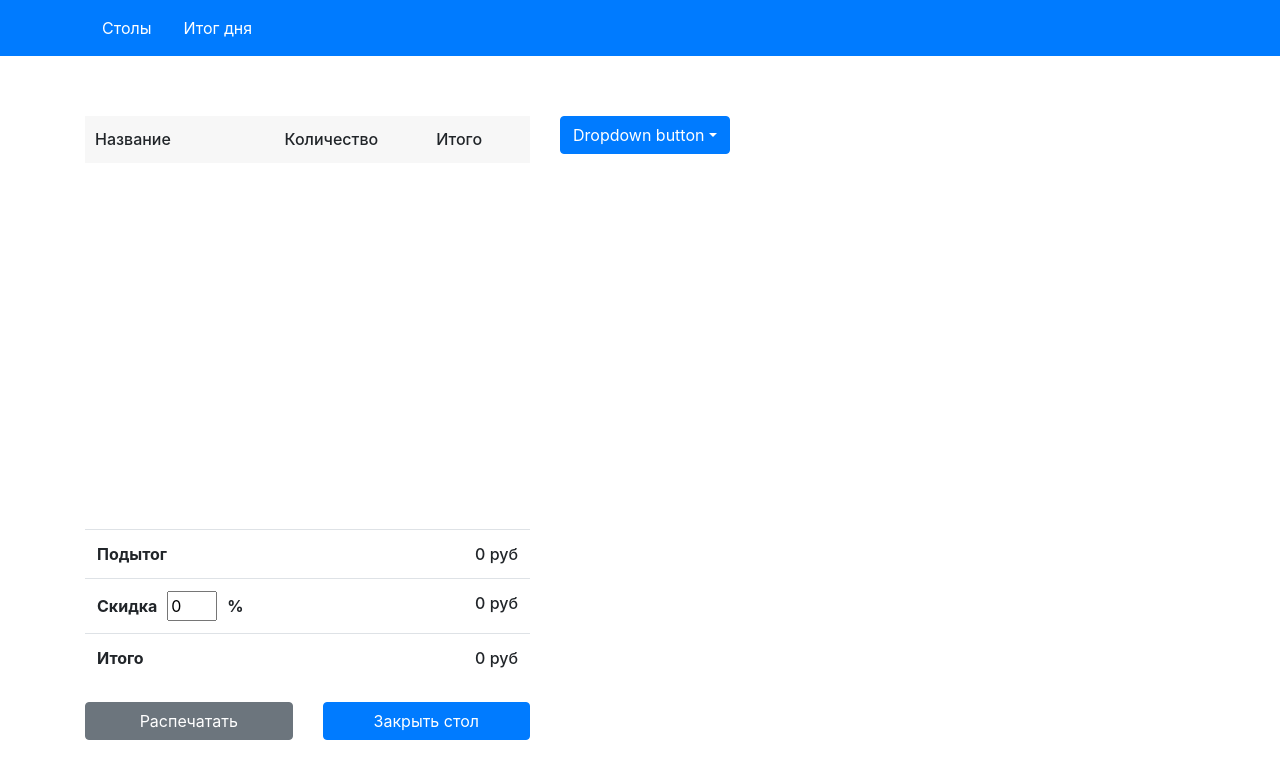
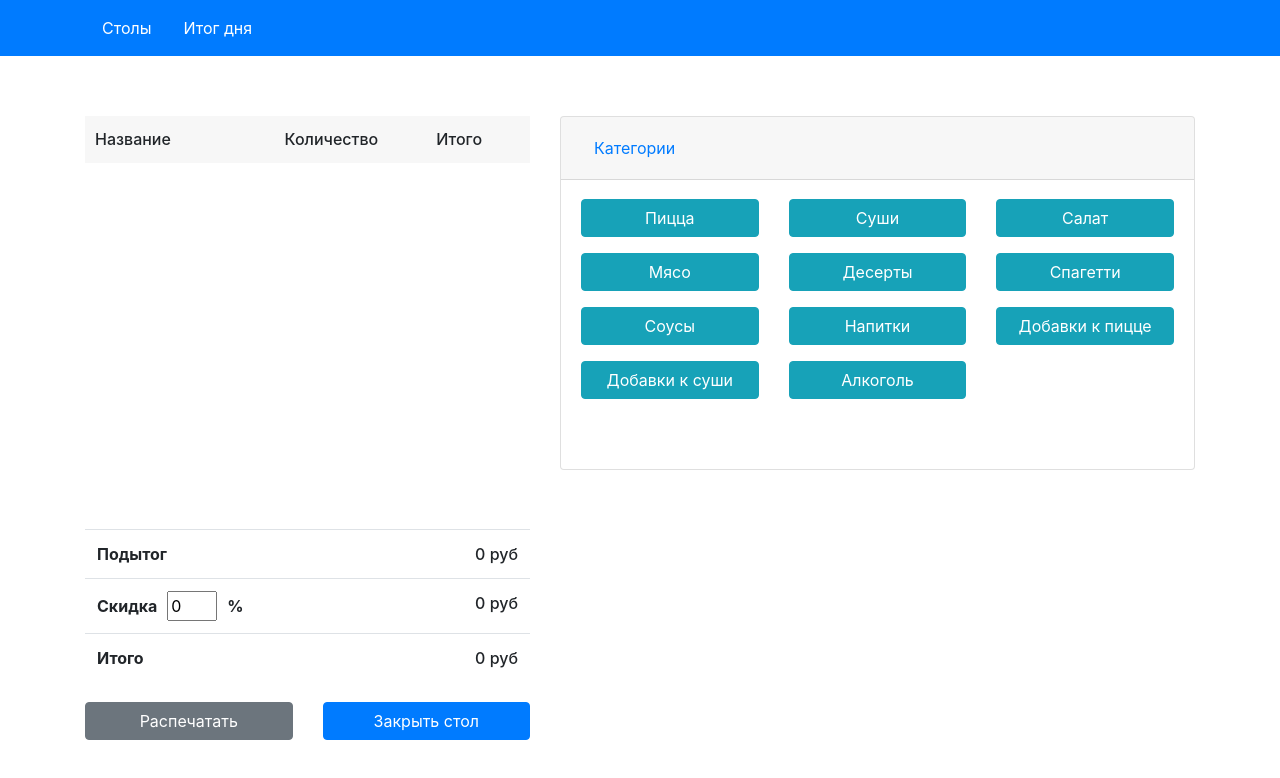
Before and after one commit to SOjuD/jazzbar-app, a React (Create React App) app: page /single/pickup-table in a window 1280 px wide. Shown: the top 778 px of the page. Built offline with nearby package versions, Linux system fonts and the light colour scheme.

Commit message:
change products.json

```diff
--- a/public/products.json
+++ b/public/products.json
@@ -1021,7 +1021,7 @@
   },
   {
     "id": 9077,
-    "title": "Молочный коктейль 0,25л",
+    "title": "Молочный коктейль 0,45л",
     "price_sale": null,
     "price": 4,
     "cats": "Напитки"
--- a/src/components/products-list/product-list-nav.jsx
+++ b/src/components/products-list/product-list-nav.jsx
@@ -1,31 +1,45 @@
 import React, {useContext} from "react";
-import {Link, useRouteMatch, } from 'react-router-dom';
+import {Link, useRouteMatch} from 'react-router-dom';
 import StateContext from "../../context";
 
-import {DropdownButton, Dropdown} from "react-bootstrap";
+import {Accordion, Card, Button} from "react-bootstrap";
 
 const ProductListNavElem = ({title}) => {
     const {url} = useRouteMatch();
     return (
-        <Dropdown.Item as={"div"}>
+        <div className="col-12 col-md-6 col-lg-4">
             <Link to={`${url}/${title}`}
-                  replace>
+                  replace
+                  className="btn btn-info mb-3 w-100">
                 {title}
             </Link>
-        </Dropdown.Item>
+        </div>
     )
 }
 
 const ProductListNav = () => {
     const {products} = useContext(StateContext);
     return (
-        <DropdownButton id="dropdown-basic-button" title="Dropdown button">
-            {
-                Object.keys(products).map((el, idx) => {
-                    return <ProductListNavElem title={el} key={idx}/>
-                })
-            }
-        </DropdownButton>
+        <Accordion defaultActiveKey="0">
+            <Card>
+                <Card.Header>
+                    <Accordion.Toggle as={Button} variant="link" eventKey="0">
+                        Категории
+                    </Accordion.Toggle>
+                </Card.Header>
+                <Accordion.Collapse eventKey="0">
+                    <Card.Body>
+                        <div className="row productList-nav align-content-start">
+                            {
+                                Object.keys(products).map((el, idx) => {
+                                    return <ProductListNavElem title={el} key={idx}/>
+                                })
+                            }
+                        </div>
+                    </Card.Body>
+                </Accordion.Collapse>
+            </Card>
+        </Accordion>
 
     )
 }
```
